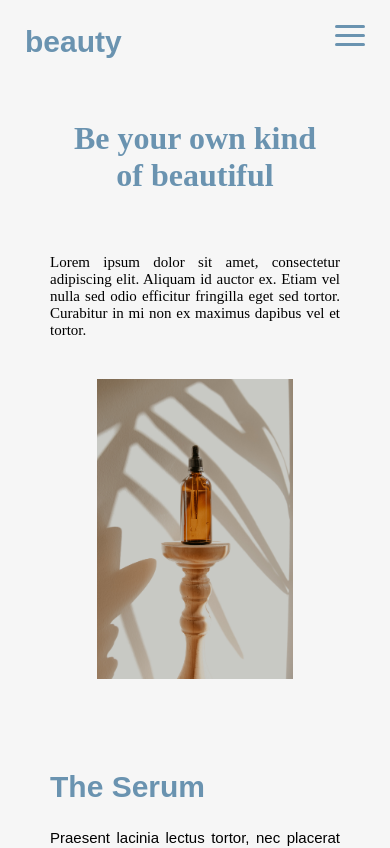
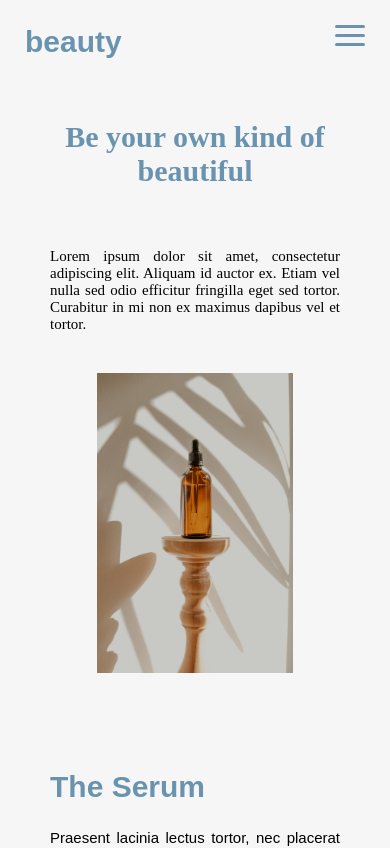
Before and after one commit to jessifee/Beauty-LP, a React (Create React App) app: page / in a window 390 px wide. Shown: the top 848 px of the page. Built offline with nearby package versions, Linux system fonts and the light colour scheme; a web font is replaced by a local one.

Commit message:
changed quote size mobile

```diff
--- a/src/Components/LandingPage.css
+++ b/src/Components/LandingPage.css
@@ -42,7 +42,7 @@
     display: block;
   }
   .quote {
-    font-size: 32px;
+    font-size: 30px;
     text-align: center;
     padding: 40px 10px;
   }
```
